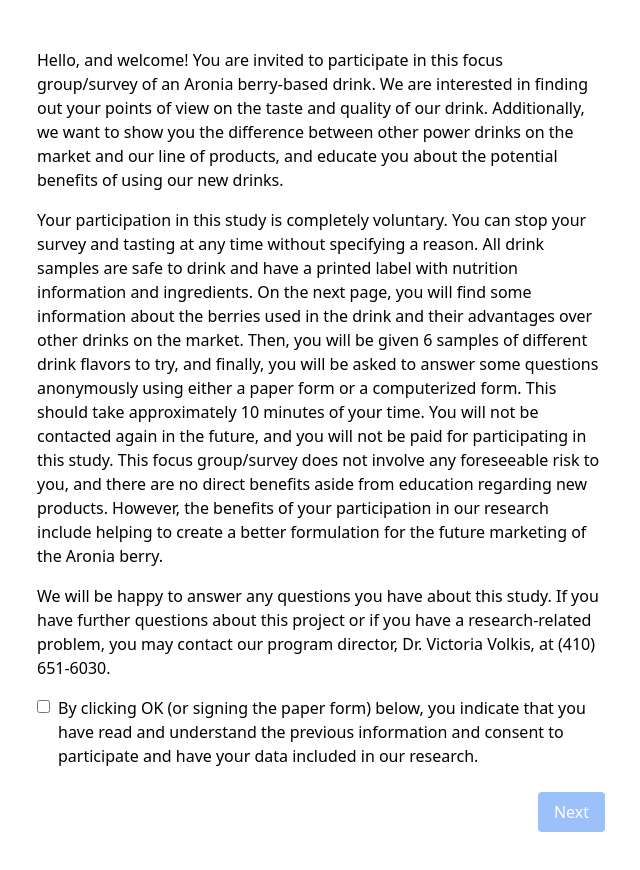
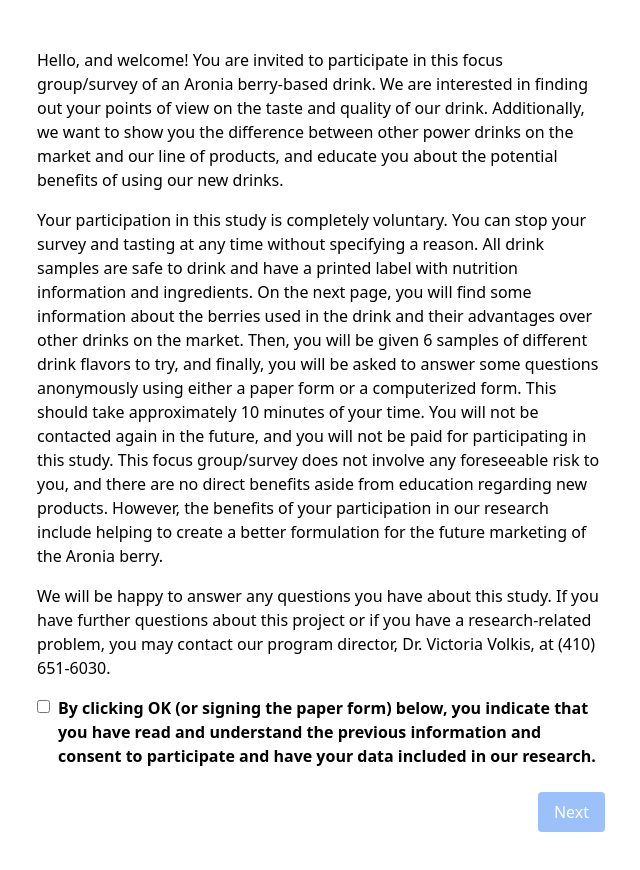
Before and after one commit to williamdimgba/Survey, a Next.js app: page / in a window 1280 px wide. Shown: the top 870 px of the page, without its empty margins (319-959 px from the left). Built offline with nearby package versions, Linux system fonts and the light colour scheme.

Commit message:
Update IntroductionStep.js

```diff
--- a/app/_components/IntroductionStep.js
+++ b/app/_components/IntroductionStep.js
@@ -13,7 +13,7 @@ export default function IntroductionStep({ texts, agreementChecked, setAgreement
           onChange={(e) => setAgreementChecked(e.target.checked)}
           className="mt-1 mr-2"
         />
-        <p>
+        <p className="font-bold">
           By clicking OK (or signing the paper form) below, you indicate that you have read and understand the previous information and consent to participate and have your data included in our research.
         </p>
       </div>
```
